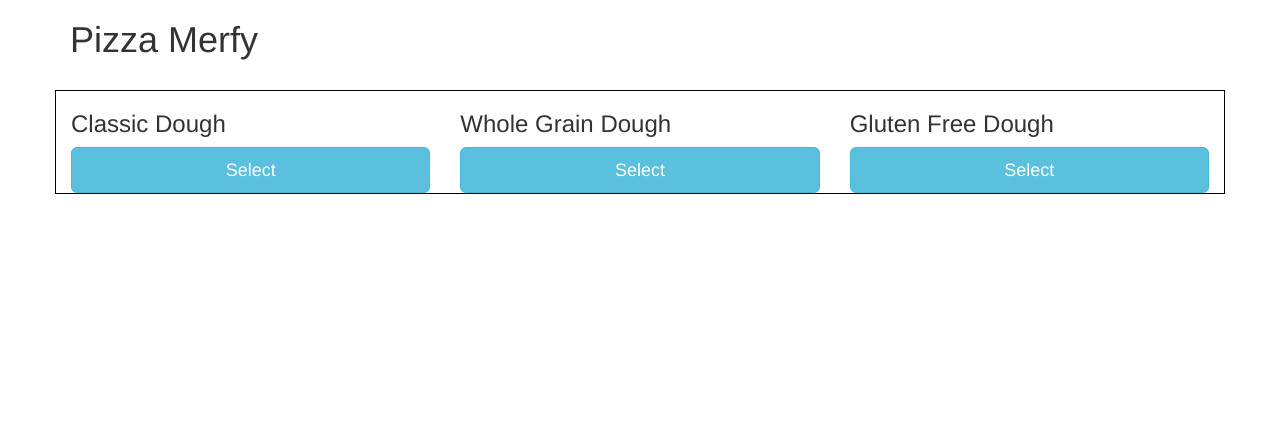
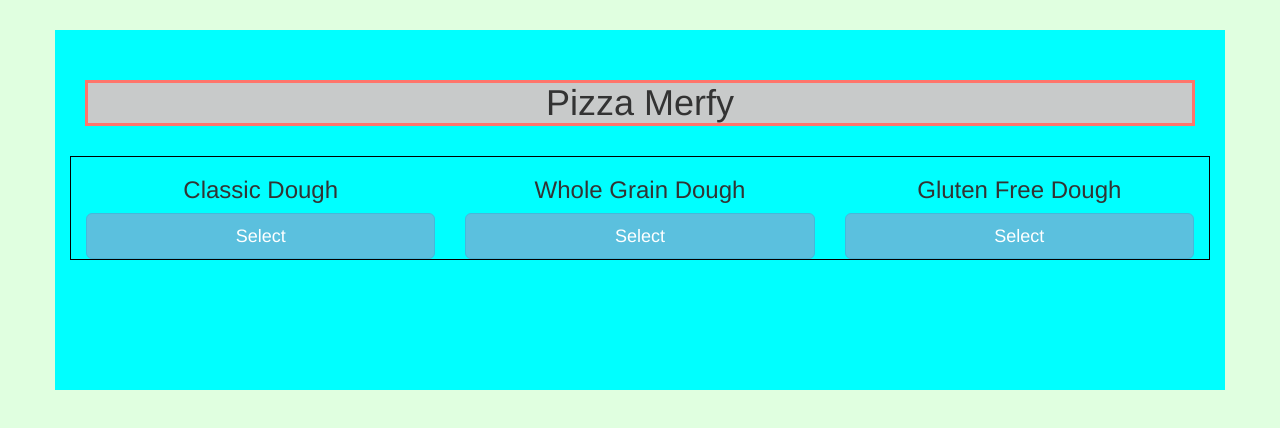
Before and after one commit to Griflongtin/pizza-maker, a plain HTML site: page index.html in a window 1280 px wide. Both pictures are taken after a click on the button "Make your Pizza!". Drawn offline with Linux system fonts and the light colour scheme.

Commit message:
this will add styling to the page as well as it being spel checked.

```diff
--- a/css/styles.css
+++ b/css/styles.css
@@ -1,24 +1,23 @@
+body {
+  text-align: center;
+  background-color: #e0ffe0;
+  padding: 30px;
+}
+form {
+  display: none;
+}
+li {
+  list-style:none;
+}
+.container {
+  background: #00ffff;
+  padding: 30px;
+}
 .row, .col-md-3 {
   border: solid 1px black;
 }
 
-.dough {
-  display: none;
-}
-
-.sauces {
-  display: none;
-}
-
-.veggies {
-  display: none;
-}
-
-.meats {
-  display: none;
-}
-
-.cheese {
+.dough, .sauces, .veggies, .meats, .cheese  {
   display: none;
 }
 
@@ -26,13 +25,16 @@
   display: none;
 }
 
-form {
+.size {
   display: none;
 }
+
+#header {
+  border: solid 3px;
+  border-color: #ff756b;
+  background: #c8caca;
+}
 #veggies, #meats, #cheese {
-  display: none;
-}
-.size {
   display: none;
 }
 #submit {
--- a/index.html
+++ b/index.html
@@ -9,7 +9,7 @@
   </head>
   <body>
     <div class="container">
-      <h1>Pizza Merfy</h1>
+      <h1 id="header">Pizza Merfy</h1>
       <div class="make-pizza">
         <h3>Make a pizza:</h3>
         <button id="makePizza" class="btn btn-info">Make your Pizza!</button>
```
